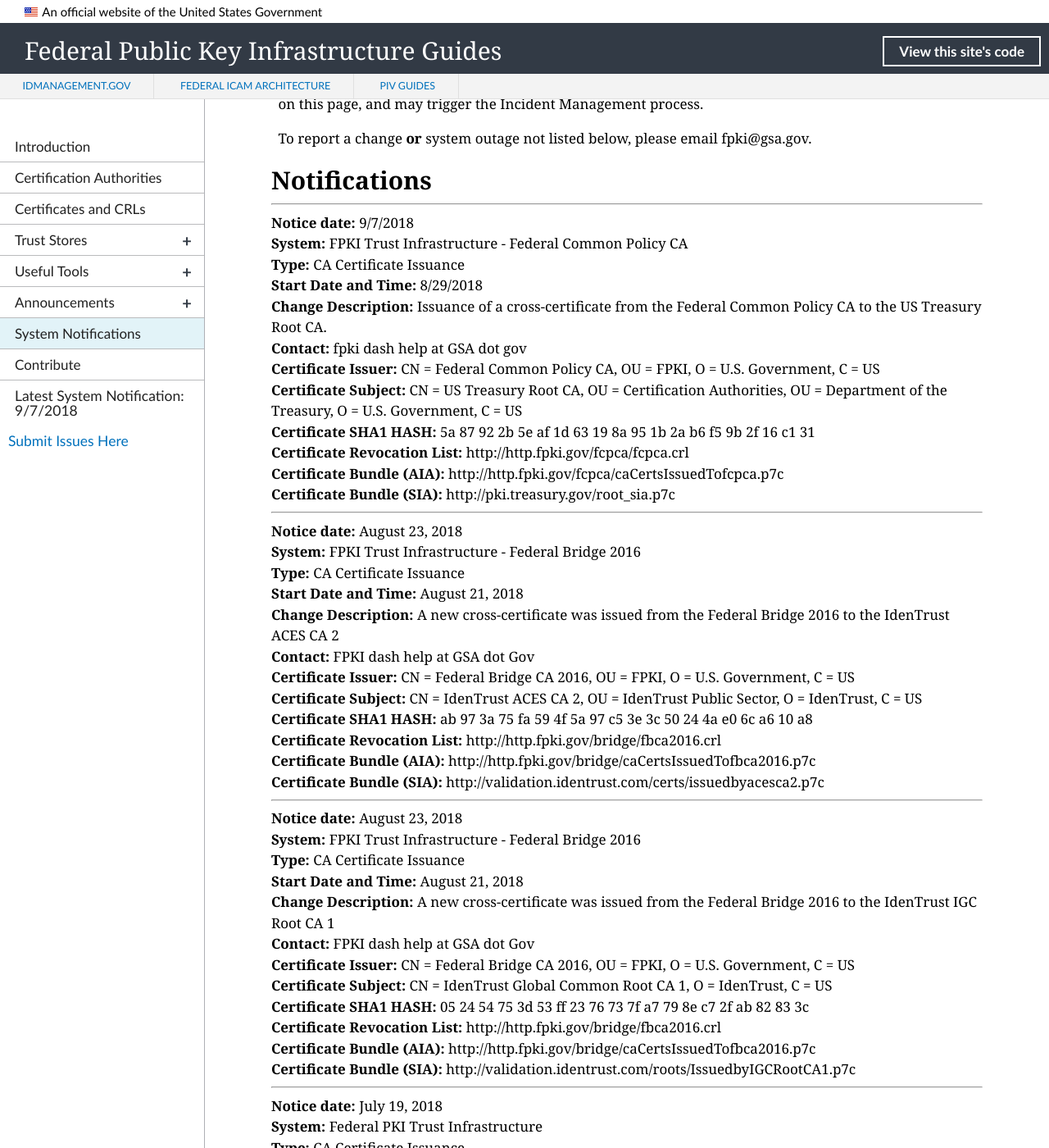
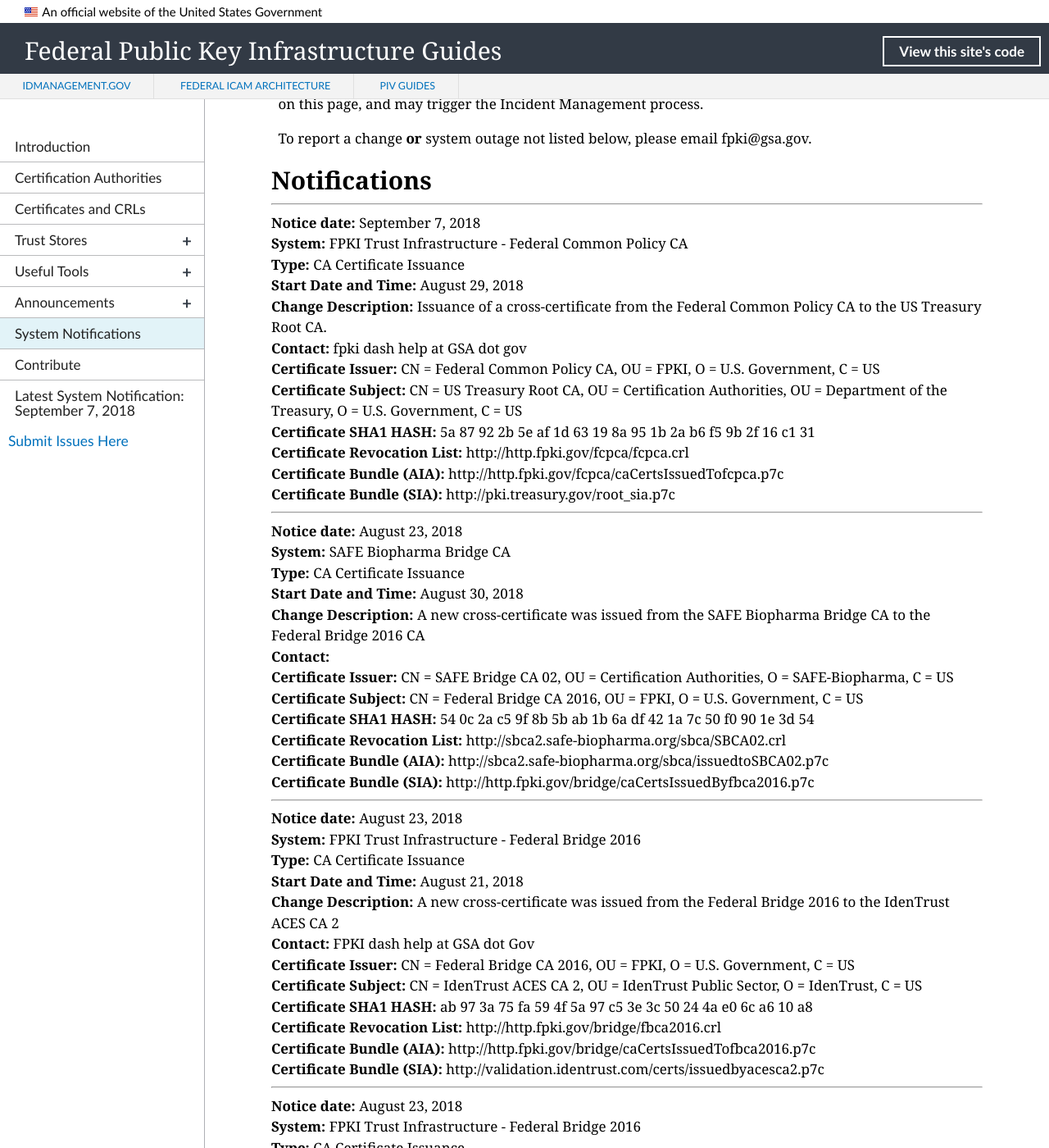
Before and after one commit to GSA/fpki-guides, a Jekyll site: the page built from pages/fpki_notifications.md, in a window 1280 px wide and 1400 px high, scrolled down 672 px. Shown: the whole window at 82% size. Built offline with Jekyll 4.4.1, drawn with Linux system fonts in a browser that asks for light colours; nearby versions of some CDN libraries; library files that are not in the unit come from our copies.

Commit message:
safe biopharma notification
closes #312

```diff
--- a/_data/notifications.yml
+++ b/_data/notifications.yml
@@ -423,9 +423,22 @@
   aia_uri: http://http.fpki.gov/bridge/caCertsIssuedTofbca2016.p7c
   sia_uri: http://validation.identrust.com/certs/issuedbyacesca2.p7c
 
-- notice_date: 9/7/2018
+- notice_date: August 23, 2018
   change_type: CA Certificate Issuance
-  start_datetime: 8/29/2018
+  start_datetime: August 30, 2018
+  system: SAFE Biopharma Bridge CA
+  change_description: A new cross-certificate was issued from the SAFE Biopharma Bridge CA to the Federal Bridge 2016 CA
+  contact:
+  ca_certificate_hash: 54 0c 2a c5 9f 8b 5b ab 1b 6a df 42 1a 7c 50 f0 90 1e 3d 54
+  ca_certificate_issuer: CN = SAFE Bridge CA 02, OU = Certification Authorities, O = SAFE-Biopharma, C = US
+  ca_certificate_subject: CN = Federal Bridge CA 2016, OU = FPKI, O = U.S. Government, C = US
+  cdp_uri: http://sbca2.safe-biopharma.org/sbca/SBCA02.crl
+  aia_uri: http://sbca2.safe-biopharma.org/sbca/issuedtoSBCA02.p7c
+  sia_uri: http://http.fpki.gov/bridge/caCertsIssuedByfbca2016.p7c
+
+- notice_date: September 7, 2018
+  change_type: CA Certificate Issuance
+  start_datetime: August 29, 2018
   system: FPKI Trust Infrastructure - Federal Common Policy CA
   change_description: Issuance of a cross-certificate from the Federal Common Policy CA to the US Treasury Root CA.
   contact: fpki dash help at GSA dot gov
```
